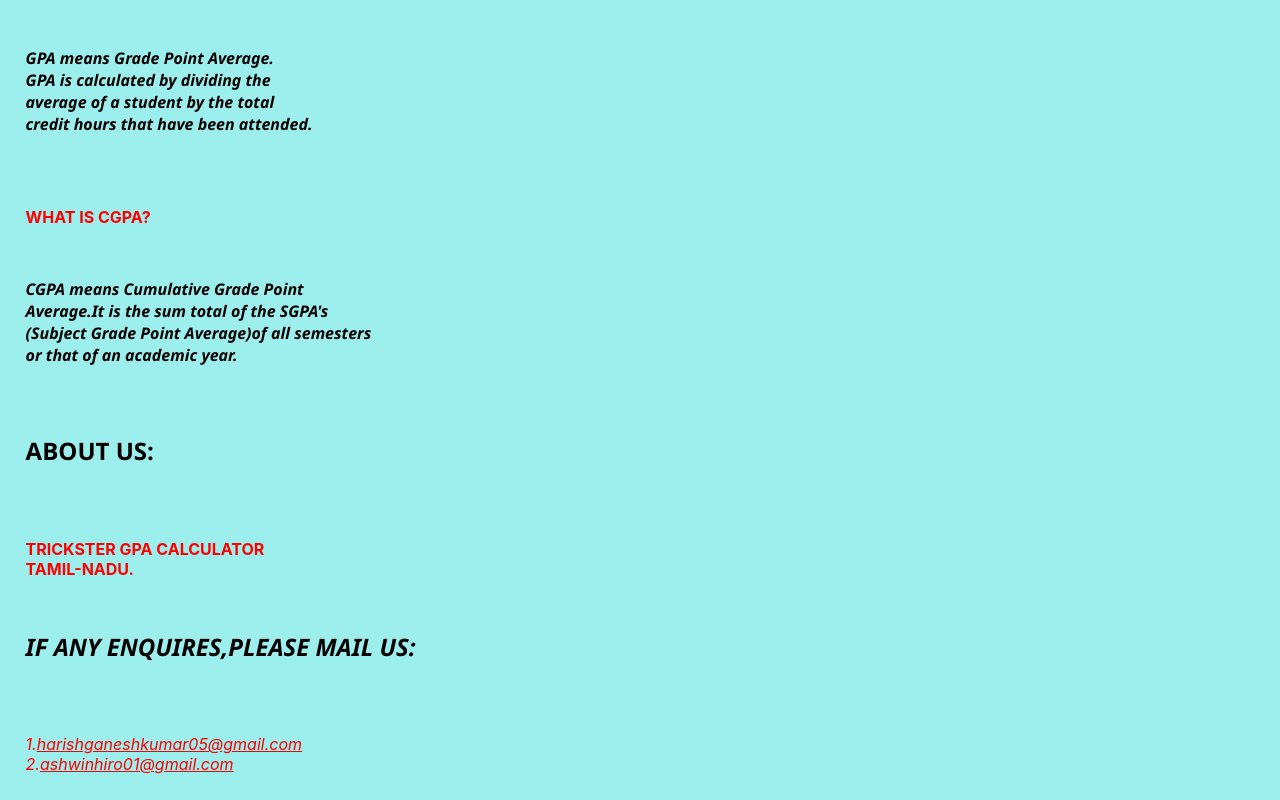
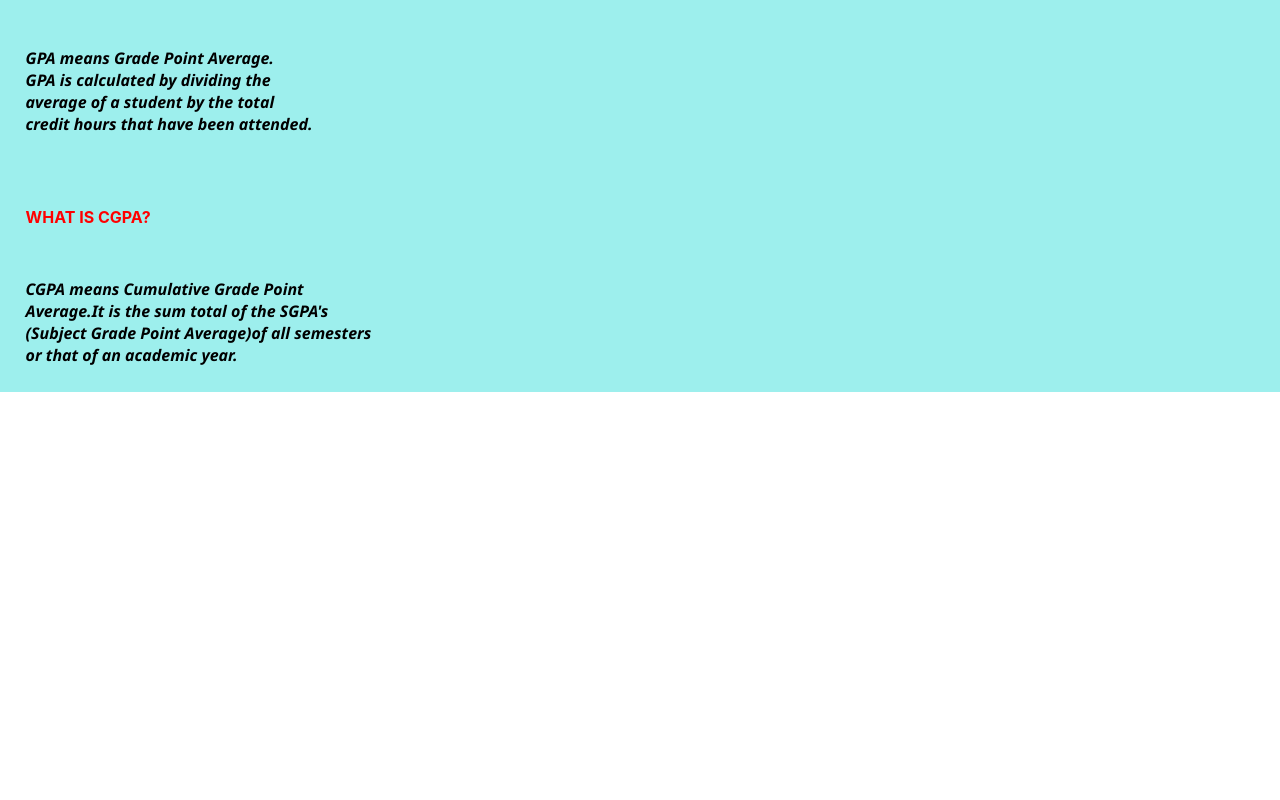
Before and after one commit to techsparker/trickstergpacalculator, a React (Create React App) app: page / in a window 1280 px wide. Shown: the part 2026-2826 px from the top of the page. After the commit the page ends 2434 px from the top, so only its background shows below. Built offline with nearby package versions, Linux system fonts and the light colour scheme.

Commit message:
Removed About US and Mail ID

```diff
--- a/package.json
+++ b/package.json
@@ -12,7 +12,7 @@
     "web-vitals": "^1.1.2"
   },
   "scripts": {
-    "start": "react-scripts start",
+    "start": "react-scripts start --openssl-legacy-provider",
     "build": "react-scripts build",
     "test": "react-scripts test",
     "eject": "react-scripts eject"
--- a/src/components/aboutus.js
+++ b/src/components/aboutus.js
@@ -11,10 +11,10 @@ function AboutUs() {
       <p className="general"><i><b>GPA means Grade Point Average.<br/> GPA is calculated by dividing the <br/> average of a student by the total <br/> credit hours that have been attended.</b></i><br/></p>
       <h4 className="general2"><b>WHAT IS CGPA?</b></h4>
       <p className="general"><i><b>CGPA means Cumulative Grade Point<br/>Average.It is the sum total of the SGPA's<br/>(Subject Grade Point Average)of all semesters<br/>or that of an academic year. </b></i></p>
-      <h2 className="general"><b>ABOUT US:</b></h2>
+      {/* <h2 className="general"><b>ABOUT US:</b></h2>
       <h4 className="general2"><b>TRICKSTER GPA CALCULATOR<br/>TAMIL-NADU.</b></h4>
       <h2 className="general"><i>IF ANY ENQUIRES,PLEASE MAIL US:</i></h2>
-      <p className="general2"><i>1.<u>harishganeshkumar05@gmail.com<br/></u></i><i>2.<u>ashwinhiro01@gmail.com</u></i></p>
+      <p className="general2"><i>1.<u>harishganeshkumar05@gmail.com<br/></u></i><i>2.<u>ashwinhiro01@gmail.com</u></i></p> */}
 
 
 
```
Also changed, not shown: 21 other files (tests, documents, lock files or other folders).
